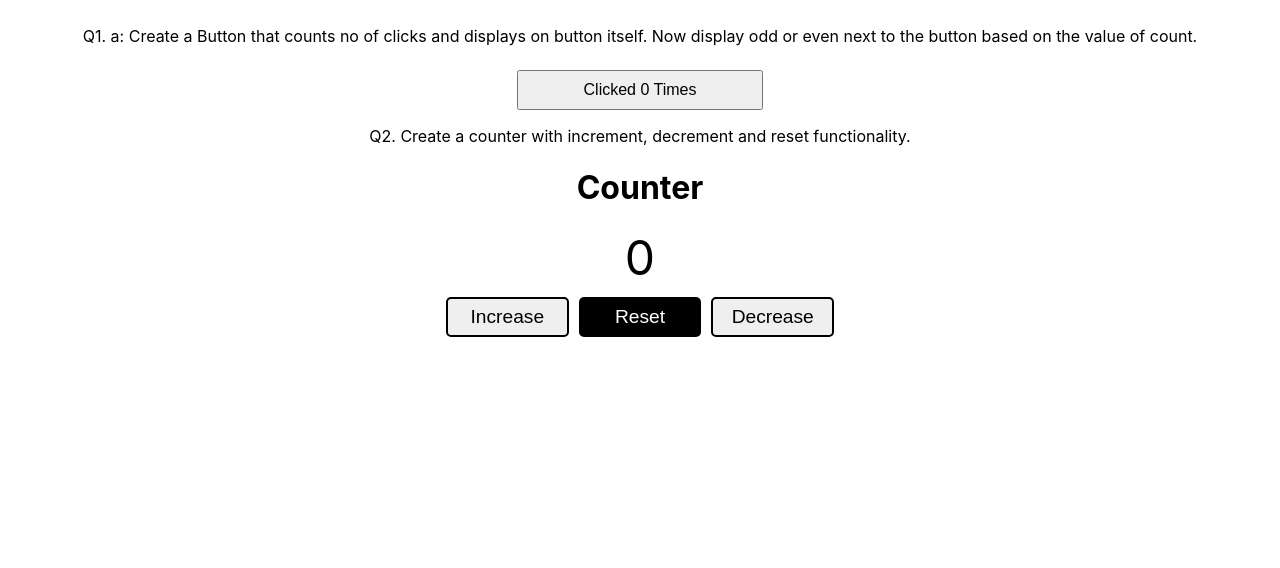
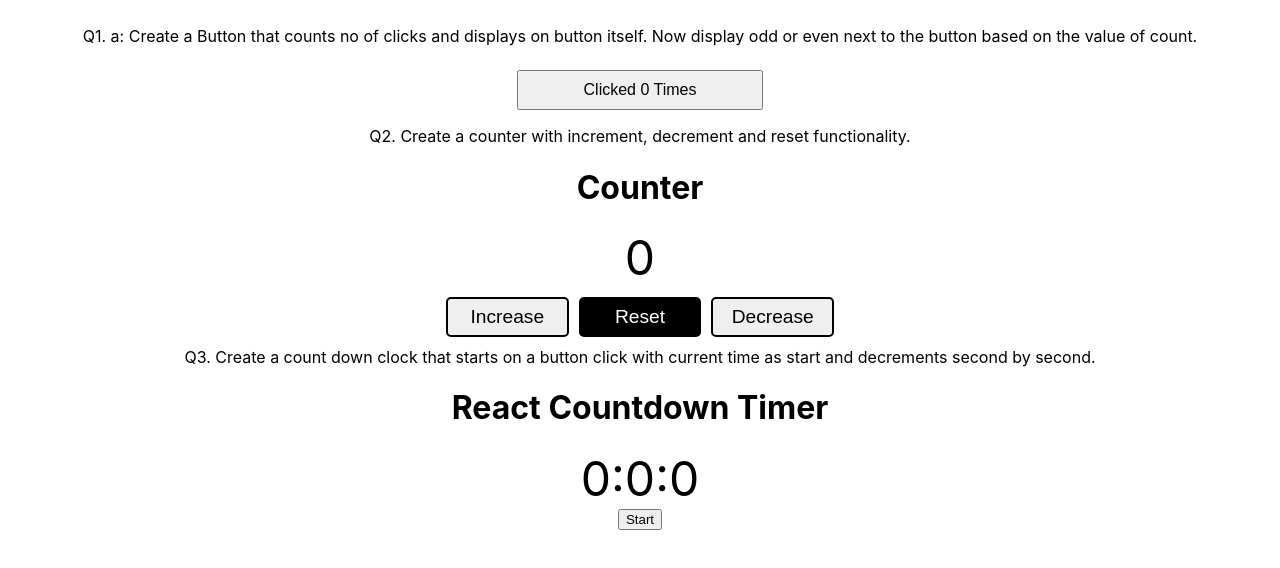
Before and after one commit to anshikachaurasiya-cedcoss/React, a React (Create React App) app: page / in a window 1280 px wide. Shown: the top 568 px of the page. Built offline with nearby package versions, Linux system fonts and the light colour scheme.

Commit message:
Create a count down clock that starts on a button click with current time as start and decrements second by second.

```diff
--- a/src/App.js
+++ b/src/App.js
@@ -2,6 +2,7 @@ import logo from './logo.svg';
 import './App.css';
 import Task1 from './Components/Task1';
 import Task2 from './Components/Task2';
+import Task3 from './Components/Task3';
 
 function App() {
   return (
@@ -10,6 +11,8 @@ function App() {
       <Task1/>
       <span>Q2. Create a counter with increment, decrement and reset functionality.</span>
       <Task2/>
+      <span>Q3. Create a count down clock that starts on a button click with current time as start and decrements second by second.</span>
+      <Task3/>
     </div>
   );
 }
--- /dev/null
+++ b/src/Components/Task3.js
@@ -0,0 +1,55 @@
+import React, { Component } from 'react'
+
+export class Task3 extends Component {
+    constructor(props) {
+      super(props)
+
+      this.state = {
+        hr:0,min:0,sec:0
+      }
+    }
+    startTimer=()=>{
+      this.hr=new Date().getHours();
+      this.min=new Date().getMinutes();
+      this.sec=new Date().getSeconds();
+      setInterval(this.start,1000)
+    }
+    start=()=>{
+      if(this.sec>=1){
+        this.sec--;
+      }
+      else{
+        this.sec=59;
+        if(this.min>=1){
+          this.min--;
+        }
+        else{
+          this.min=59;
+          if(this.hr>1){
+            this.hr--;
+          }
+          else{
+            this.hr=0;
+          }
+        }
+      }
+      this.setState({
+            hr:this.hr,
+            min:this.min,
+            sec:this.sec
+        })
+    }
+  render() {
+    return (
+      <div>
+        <h1>React Countdown Timer</h1>
+        <span style={{fontSize:'3rem'}}>{this.state.hr}:{this.state.min}:{this.state.sec}</span>
+        <br/>
+        <button onClick={this.startTimer}>Start</button>
+      </div>
+    )
+  }
+
+}
+
+export default Task3
```
